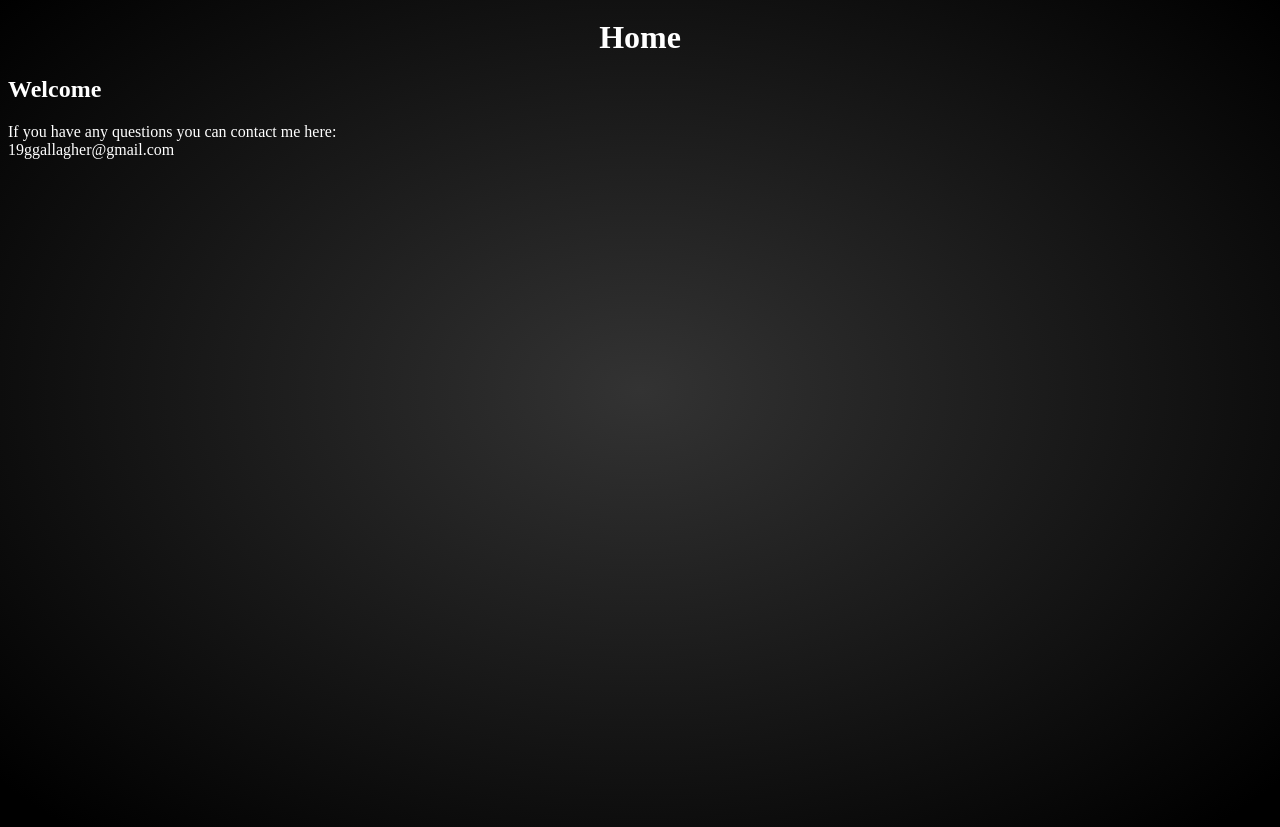
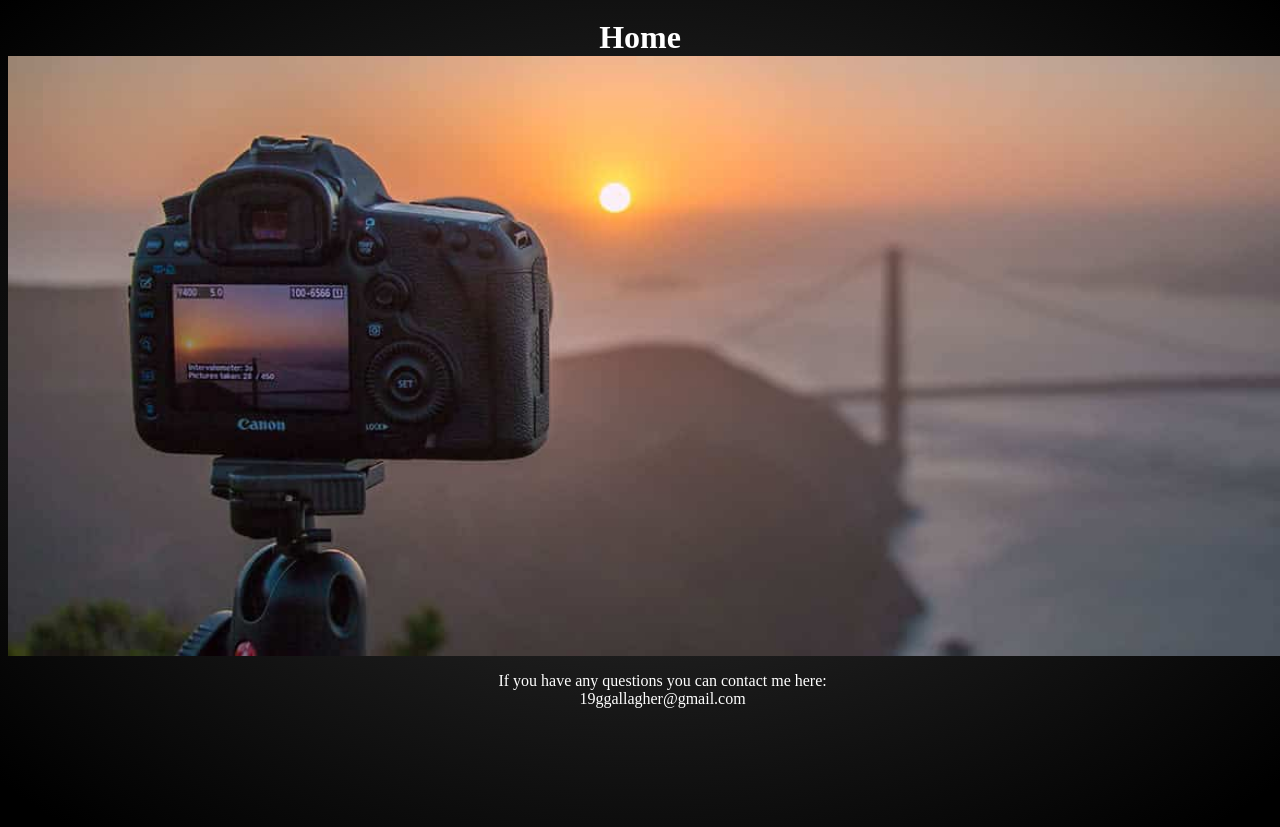
Before and after one commit to gmayer12/CEET-353-Project, a PHP site: page / in a window 1280 px wide. Shown: the part 46-873 px from the top of the page. Run offline with PHP 8.4, Linux system fonts and the light colour scheme.

Commit message:
Index update

```diff
--- a/index.php
+++ b/index.php
@@ -10,7 +10,8 @@
 
 <div id="content">
     <h1>Home</h1>
-    <h2>Welcome</h2>
+    <div class="image">
+        <img src="images/Splash Photo.jpg" height="600px"></a>
     <p>If you have any questions you can contact me here: <br />
     19ggallagher@gmail.com
     </p>
```
Also changed, not shown: images/Splash Photo.jpg (renamed from images/splash/Splash Photo.jpg).
